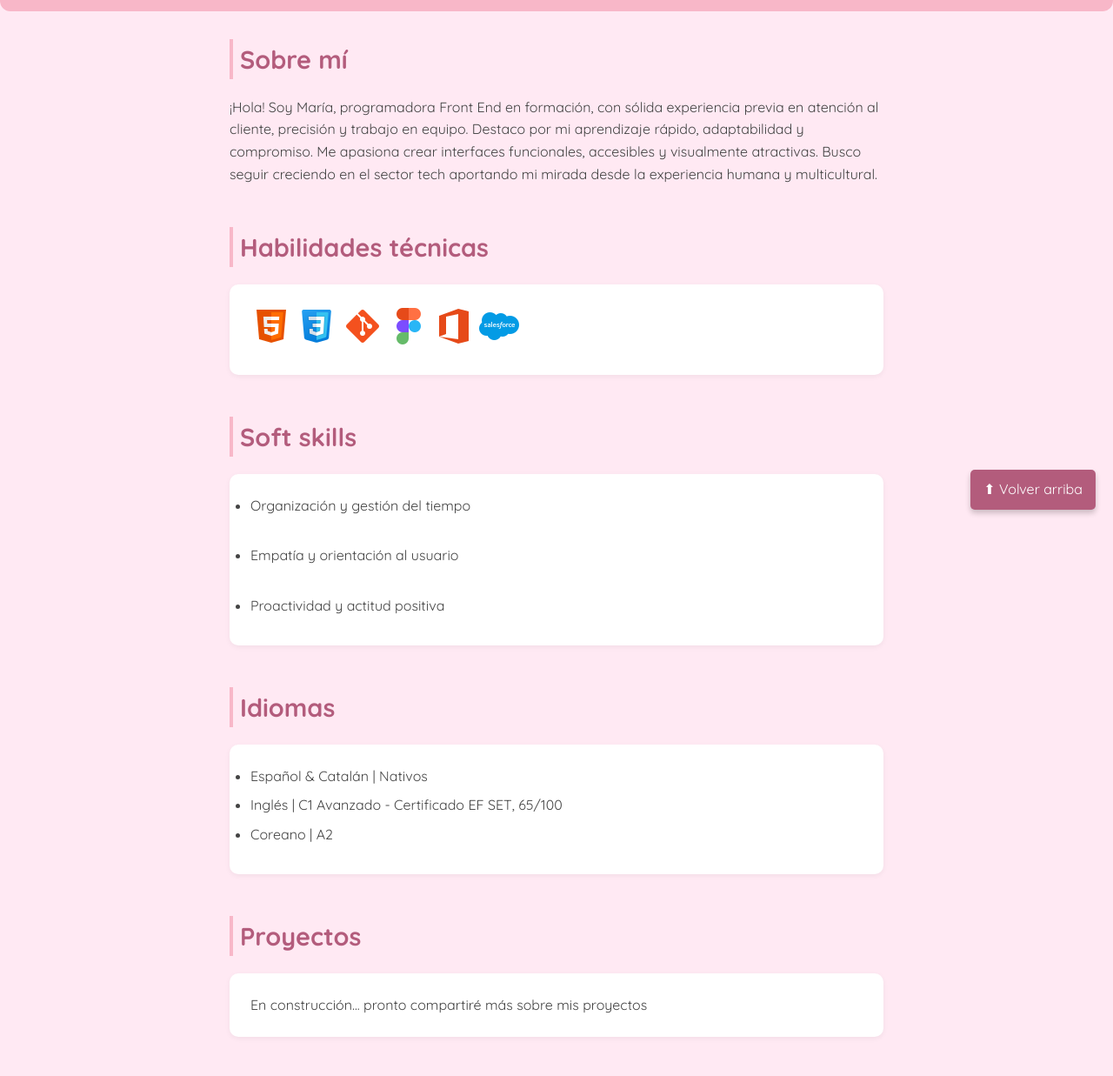
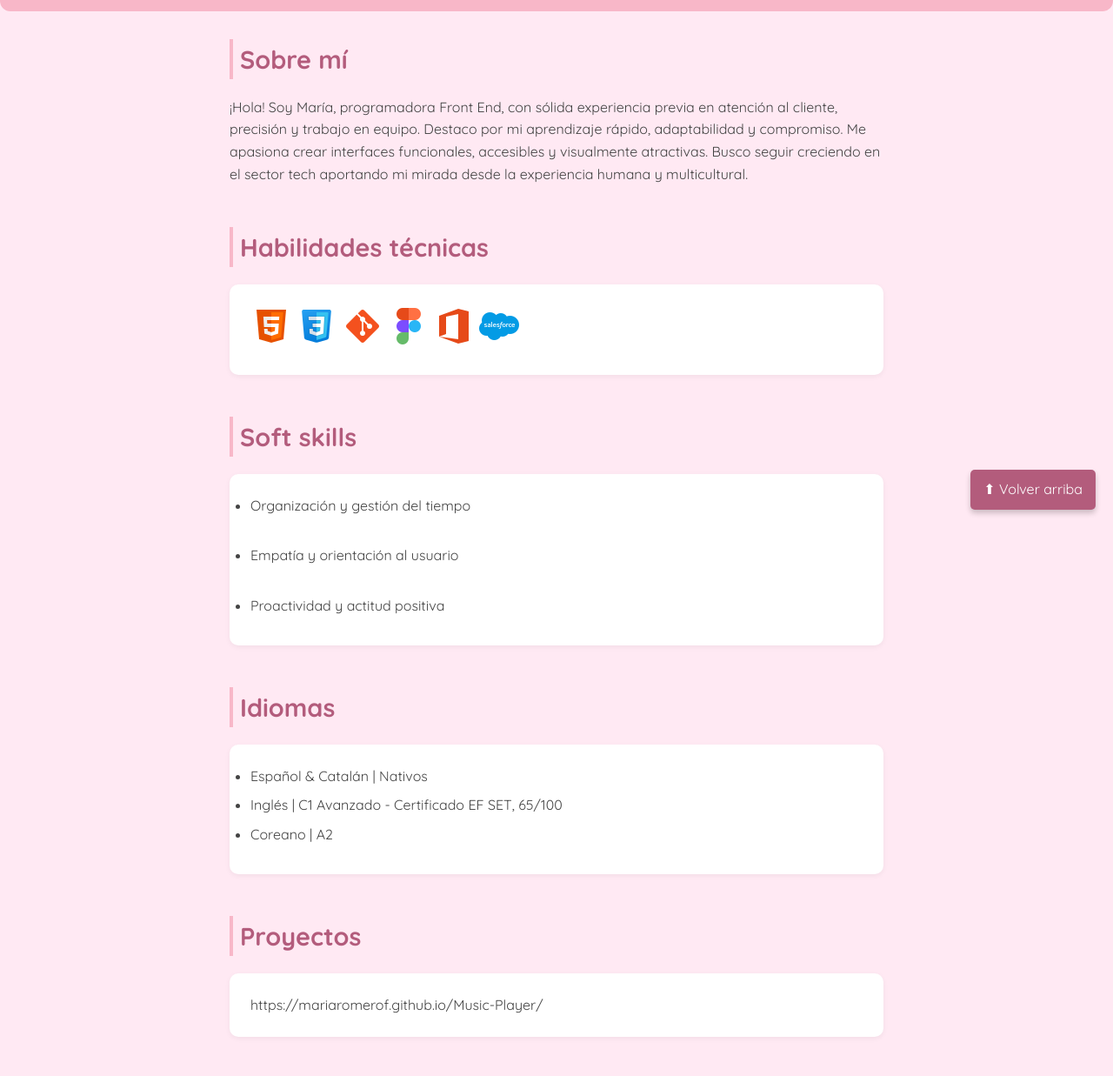
Before and after one commit to MariaRomeroF/CV-web, a plain HTML site: page index.html in a window 1280 px wide. Shown: the part 194-1431 px from the top of the page at 87% size. Drawn offline with Linux system fonts and the light colour scheme.

Commit message:
first commit

```diff
--- a/index.html
+++ b/index.html
@@ -24,7 +24,7 @@
   <main>
     <section id="sobre-mi" class="sobremi">
       <h2>Sobre mí</h2>
-      <p>¡Hola! Soy María, programadora Front End en formación, con sólida experiencia previa en atención al cliente, precisión y trabajo en equipo. Destaco por mi aprendizaje rápido, adaptabilidad y compromiso. Me apasiona crear interfaces funcionales, accesibles y visualmente atractivas. Busco seguir creciendo en el sector tech aportando mi mirada desde la experiencia humana y multicultural. </p>
+      <p>¡Hola! Soy María, programadora Front End, con sólida experiencia previa en atención al cliente, precisión y trabajo en equipo. Destaco por mi aprendizaje rápido, adaptabilidad y compromiso. Me apasiona crear interfaces funcionales, accesibles y visualmente atractivas. Busco seguir creciendo en el sector tech aportando mi mirada desde la experiencia humana y multicultural. </p>
     </section>
 
  <section id="habilidades-tecnicas">
@@ -60,7 +60,7 @@
 <section id="proyectos" class="proyectos-titulo">
   <h2>Proyectos</h2>
   <div class="proyectos-section">
-    <p>En construcción... pronto compartiré más sobre mis proyectos</p>
+    <p>https://mariaromerof.github.io/Music-Player/</p>
   </div>
 </section>
 
```
